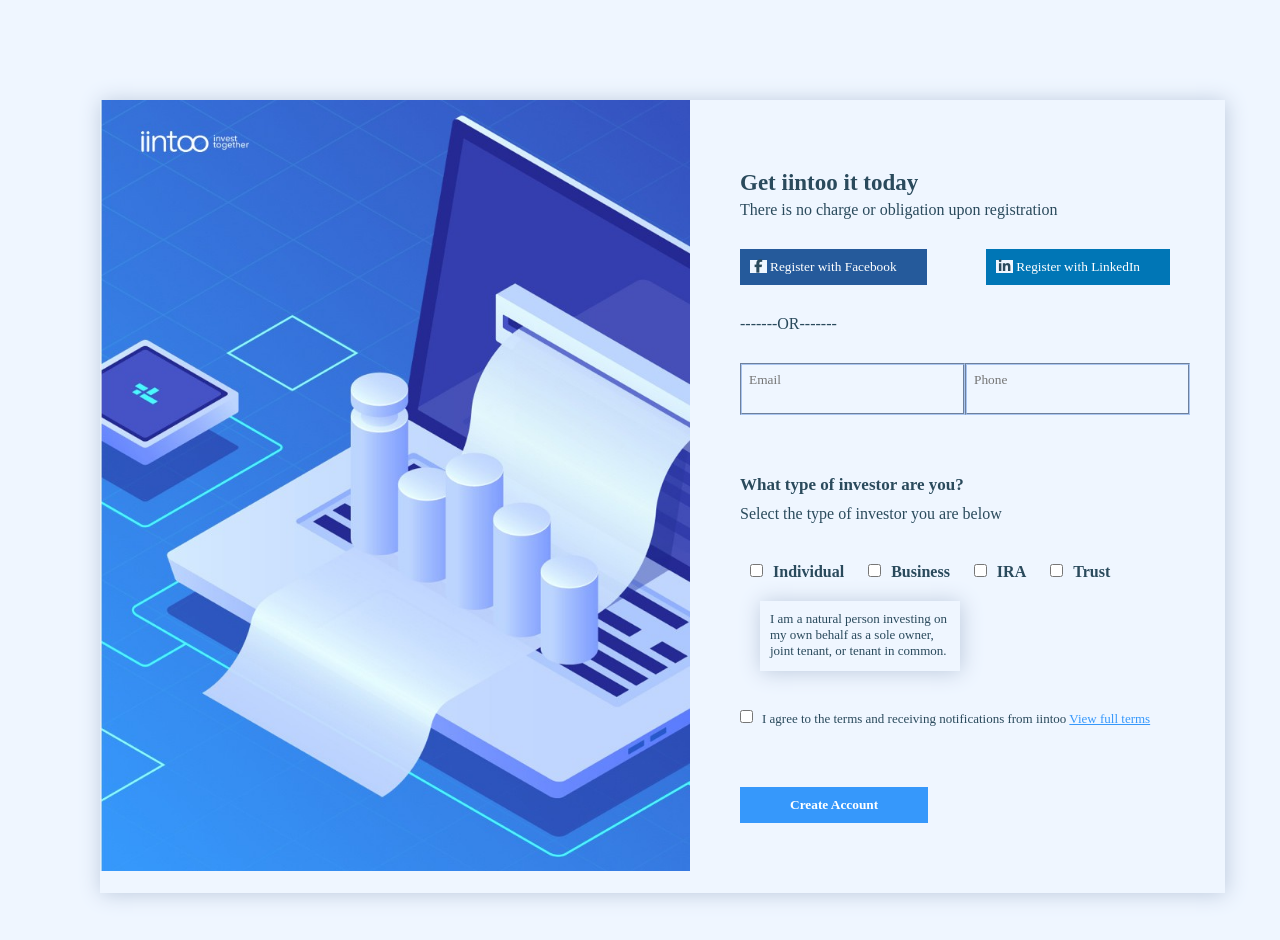
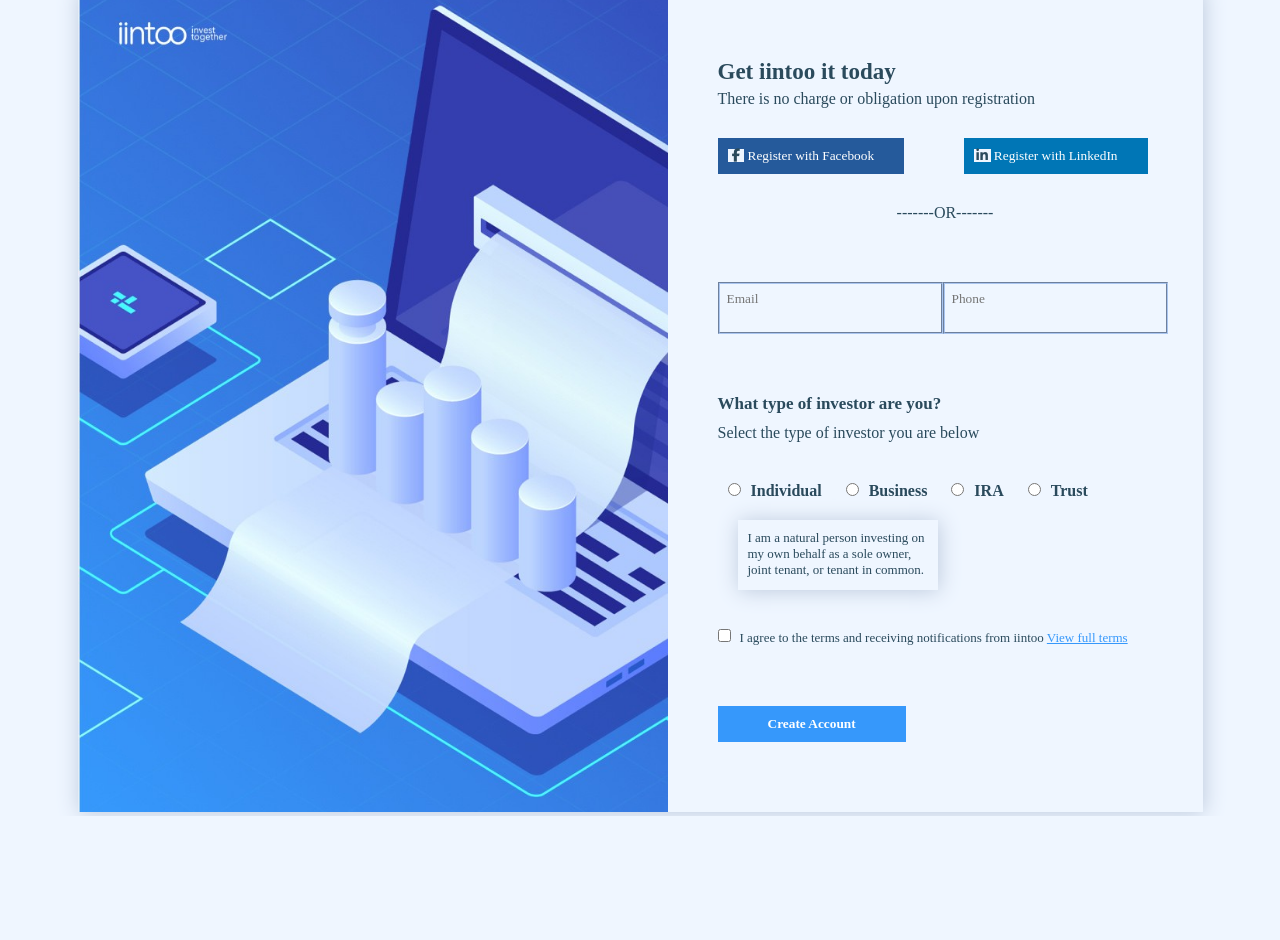
Before and after one commit to leonkrisn/cssTaskHabsida, a plain HTML site: page index.html in a window 1280 px wide. After the commit the page ends 816 px from the top, so only its background shows below. Drawn offline with Linux system fonts and the light colour scheme; a web font is replaced by a local one.

Commit message:
second commit

```diff
--- a/index.html
+++ b/index.html
@@ -31,7 +31,9 @@
                             Register with LinkedIn
                         </button>
                     </div>
-                    <span class="or">-------OR-------</span>
+                    <div class="or-wrapper">
+                        <span class="or">-------OR-------</span>
+                    </div>
                     <div class="login-box">
                         <input type="email" name="email" id="email" placeholder="Email">
                         <input type="text" name="phone" id="phone" placeholder="Phone">
@@ -45,17 +47,17 @@
                     <div class="choices-list">
                         <ul>
                             <li>
-                                <input type="checkbox" name="individual" id="individual"><span>Individual</span></input>
+                                <input type="radio" name="individual" id="individual"><span>Individual</span>
                             </li>
                             <li>
-                                <input type="checkbox" name="business" id="business"><span>Business</span></input>
+                                <input type="radio" name="business" id="business"><span>Business</span>
 
                             </li>
                             <li>
-                                <input type="checkbox" name="ira" id="ira"><span>IRA</span></input>
+                                <input type="radio" name="ira" id="ira"><span>IRA</span>
                             </li>
                             <li>
-                                <input type="checkbox" name="trust" id="trust"><span>Trust</span></input>
+                                <input type="radio" name="trust" id="trust"><span>Trust</span>
                             </li>
                         </ul>
                         <div class="choices-desc-list">
@@ -70,7 +72,6 @@
                                 <span class="agree">
                                     I agree to the terms and receiving notifications from iintoo <a href="#">View full terms</a>
                                 </span>
-                            </input>
                     </div>
                 </div>
                 <button class="create">
--- a/style.css
+++ b/style.css
@@ -33,11 +33,15 @@
 
 
 body {
+    height: 100vh;
     display: flex;
+    justify-content: center;
+    align-items: center;
     /* padding-top: 100px; */
     /* padding-left: 100px; */
-    padding: 100px;
+    /* padding: 100px; */
     /* box-shadow: 1px 1ox 20px #626d7f; */
+
 }
 
 .layout-box {
@@ -49,6 +53,7 @@ body {
 
 img {
     width: 590px;
+    height: 100%;
 
 }
 
@@ -75,6 +80,13 @@ p.desc {
 
 .box {
     padding-top: 30px;
+}
+
+.or-wrapper {
+    width: 100%;
+    display: flex;
+    justify-content: center;
+    padding-bottom: 0px;
 }
 
 span.or {
@@ -123,7 +135,7 @@ i#facebook {
 .login-box input {
     padding: 7px;
     padding-right: 50px;
-    color: #ffffff;
+    /* color: #ffffff; */
     border-style: groove;
     border-color: #a9c5f0;
     padding-bottom: 25px;
```
